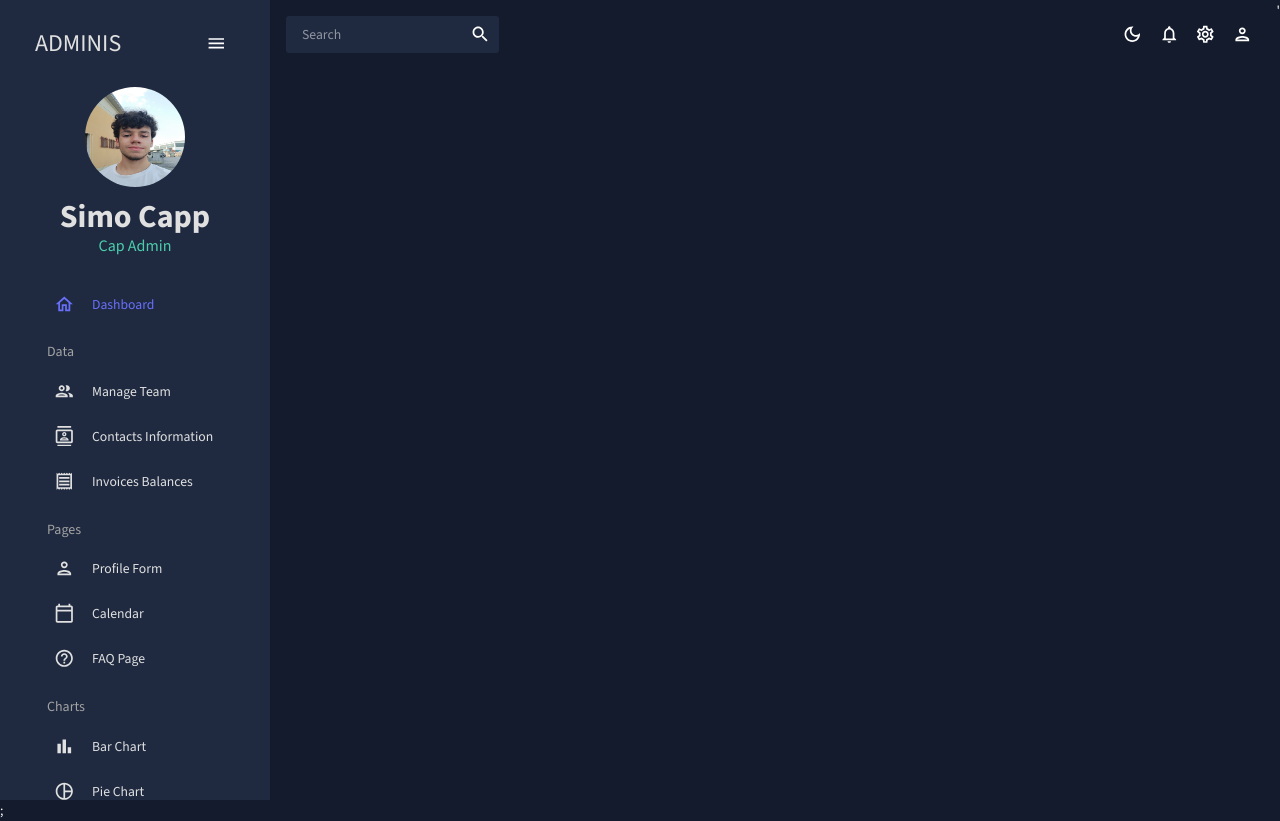
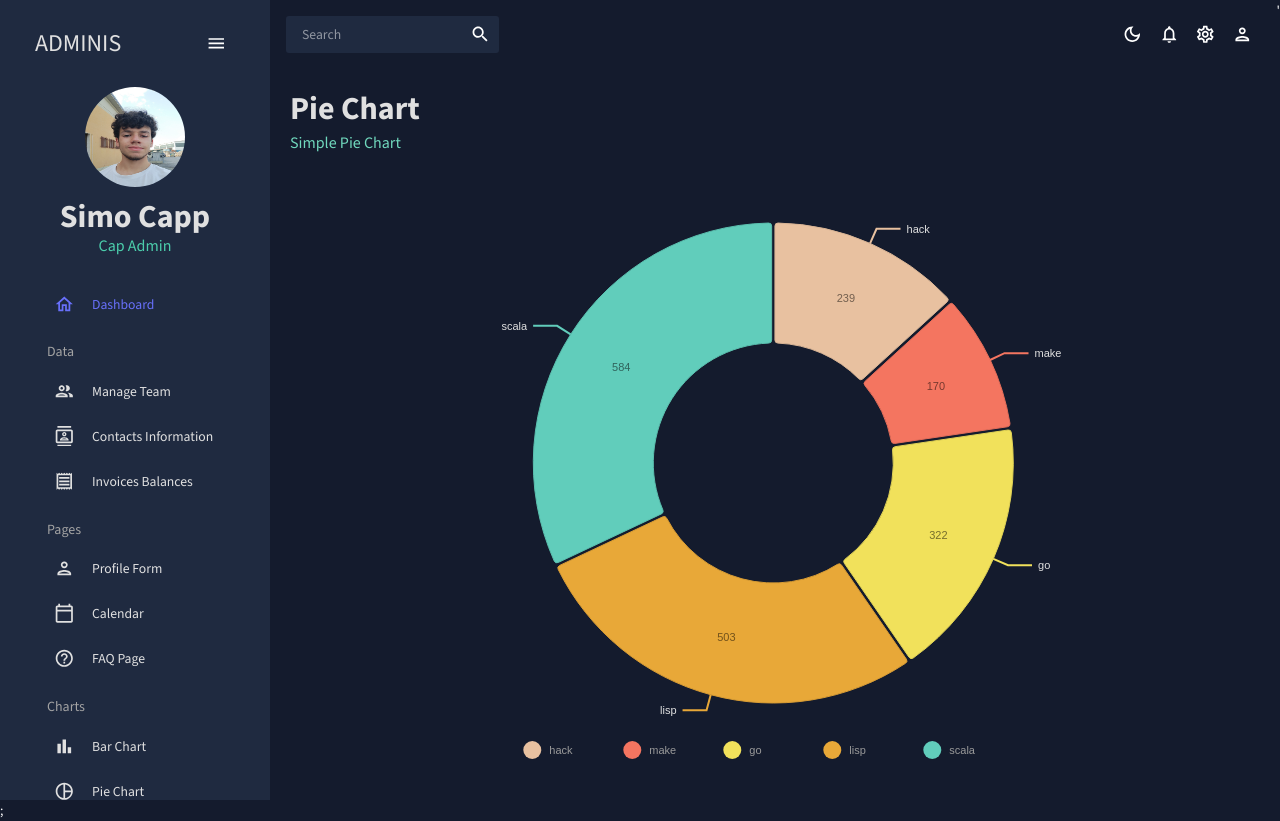
Before and after one commit to simone-capelli/react-admin, a React (Create React App) app: page /pie in a window 1280 px wide. Built offline with nearby package versions, Linux system fonts and the light colour scheme.

Commit message:
PieChart section

```diff
--- a/src/App.js
+++ b/src/App.js
@@ -11,8 +11,8 @@
 import Calendar from './scenes/calendar';
 import FAQ from './scenes/faq';
 import Bar from './scenes/bar';
+import Pie from './scenes/pie';
 // import Line from './scenes/line';
-// import Pie from './scenes/pie';
 // import Geography from './scenes/geography';
 
 function App() {
@@ -35,7 +35,7 @@
               <Route path="/calendar" element={<Calendar />} />
               <Route path="/faq" element={<FAQ />} />
               <Route path="/bar" element={<Bar />} />
-              {/* <Route path="/pie" element={<Pie />} /> */}
+              <Route path="/pie" element={<Pie />} />
               {/* <Route path="/line" element={<Line />} /> */}
               {/* <Route path="/geography" element={<Geography />} /> */}
             </Routes>
--- /dev/null
+++ b/src/components/PieChart.jsx
@@ -0,0 +1,96 @@
+import { ResponsivePie } from '@nivo/pie';
+import { useTheme } from '@mui/material';
+import { tokens } from '../theme';
+import { mockPieData as data } from '../data/mockData';
+
+const PieChart = () => {
+  const theme = useTheme();
+  const colors = tokens(theme.palette.mode);
+
+  return (
+    <ResponsivePie
+      data={data}
+      theme={{
+        axis: {
+          domain: { line: { stroke: colors.grey[100] } },
+          legend: { text: { fill: colors.grey[100] } },
+          ticks: {
+            line: { stroke: colors.grey[100], strokeWidth: 1 },
+            text: { fill: colors.grey[100] },
+          },
+        },
+        legends: {
+          text: {
+            fill: colors.grey[100],
+          },
+        },
+      }}
+      margin={{ top: 40, right: 80, bottom: 80, left: 80 }}
+      innerRadius={0.5}
+      padAngle={0.7}
+      cornerRadius={3}
+      activeOuterRadiusOffset={8}
+      borderWidth={1}
+      borderColor={{
+        from: 'color',
+        modifiers: [['darker', 0.2]],
+      }}
+      arcLinkLabelsSkipAngle={10}
+      arcLinkLabelsTextColor={colors.grey[100]}
+      arcLinkLabelsThickness={2}
+      arcLinkLabelsColor={{ from: 'color' }}
+      arcLabelsSkipAngle={10}
+      arcLabelsTextColor={{
+        from: 'color',
+        modifiers: [['darker', 2]],
+      }}
+      defs={[
+        {
+          id: 'dots',
+          type: 'patternDots',
+          background: 'inherit',
+          color: 'rgba(255, 255, 255, 0.3)',
+          size: 4,
+          padding: 1,
+          stagger: true,
+        },
+        {
+          id: 'lines',
+          type: 'patternLines',
+          background: 'inherit',
+          color: 'rgba(255, 255, 255, 0.3)',
+          rotation: -45,
+          lineWidth: 6,
+          spacing: 10,
+        },
+      ]}
+      legends={[
+        {
+          anchor: 'bottom',
+          direction: 'row',
+          justify: false,
+          translateX: 0,
+          translateY: 56,
+          itemsSpacing: 0,
+          itemWidth: 100,
+          itemHeight: 18,
+          itemTextColor: '#999',
+          itemDirection: 'left-to-right',
+          itemOpacity: 1,
+          symbolSize: 18,
+          symbolShape: 'circle',
+          effects: [
+            {
+              on: 'hover',
+              style: {
+                itemTextColor: '#000',
+              },
+            },
+          ],
+        },
+      ]}
+    />
+  );
+};
+
+export default PieChart;
--- /dev/null
+++ b/src/scenes/pie/index.jsx
@@ -0,0 +1,16 @@
+import { Box } from '@mui/material';
+import Header from '../../components/Header';
+import PieChart from '../../components/PieChart';
+
+const Pie = () => {
+  return (
+    <Box m="20px">
+      <Header title="Pie Chart" subtitle="Simple Pie Chart" />
+      <Box height="75vh">
+        <PieChart />
+      </Box>
+    </Box>
+  );
+};
+
+export default Pie;
```
